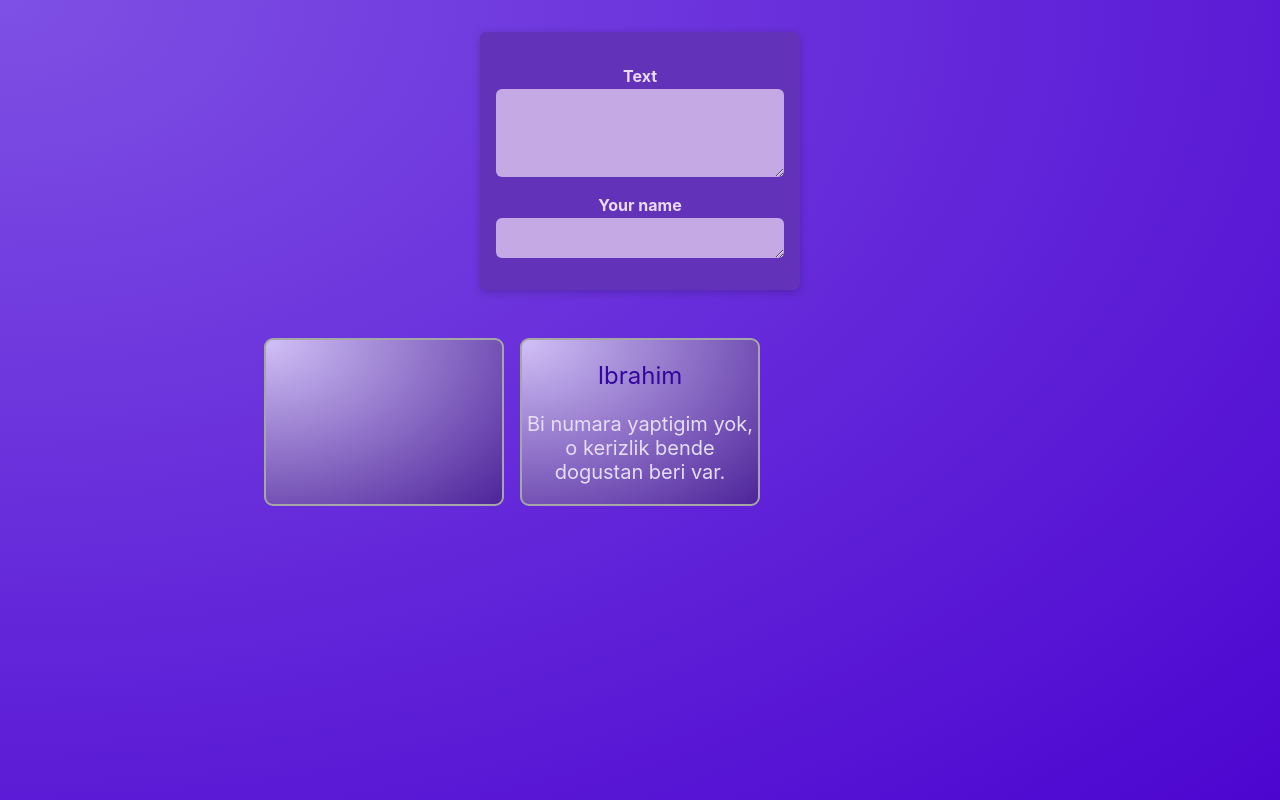
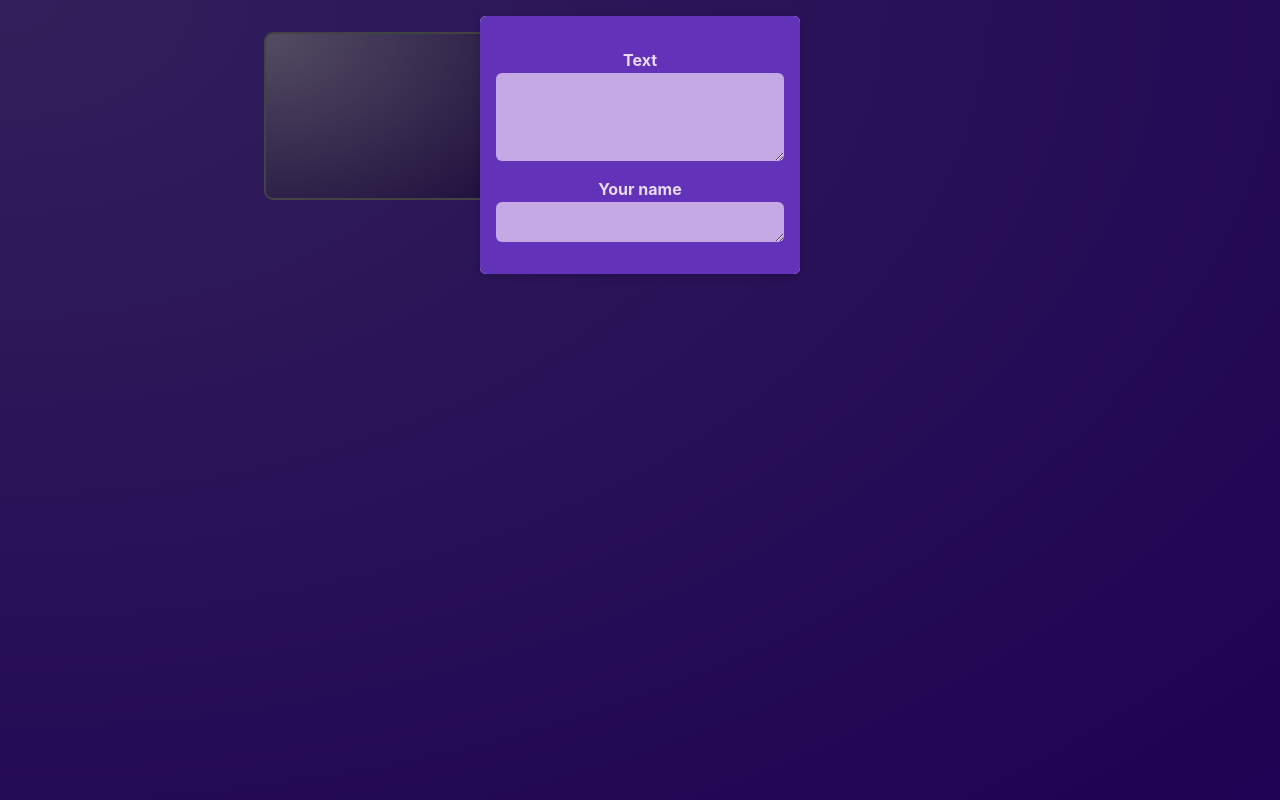
Before and after one commit to nsaimk/snapshot, a React (Create React App) app: page / in a window 1280 px wide. Built offline with nearby package versions, Linux system fonts and the light colour scheme.

Commit message:
modal comp, children is a reserved word, commnet line 25 in List comp

```diff
--- a/src/components/list/List.jsx
+++ b/src/components/list/List.jsx
@@ -2,22 +2,39 @@ import Post from "../post/Post"
 import style from "./List.module.css"
 import NewPost from "../newpost/NewPost"
 import { useState } from "react"
+import Modal from "../modal/Modal"
 
 const List = () => {
 
     const [bodyValue, setBodyValue] = useState('')
     const [textValue, setTextValue] = useState('')
+    const [isModalVisible, setIsModalVisible] = useState(true)
 
     const handleBody = (event) => {
         setBodyValue(event.target.value)
     }
     const handleText = (event) => {
         setTextValue(event.target.value)
+
+    }
+
+    const hideModalHandler = () => {
+        setIsModalVisible(false)
+    }
+
+    // this is a better practise than ternay code inside the return
+    let modalContent;
+    if(isModalVisible){
+        modalContent = (
+            <Modal onClose={hideModalHandler}>
+                <NewPost onBodyChange={handleBody} onTextChange={handleText} />
+            </Modal>
+        )
     }
 
     return (
         <>
-            <NewPost onBodyChange={handleBody} onTextChange={handleText}/>
+            {modalContent}
             <ul className={style.post}>
                 <Post name={bodyValue} body={textValue} />
                 <Post name='Ibrahim' body='Bi numara yaptigim yok, o kerizlik bende dogustan beri var.' />
--- /dev/null
+++ b/src/components/modal/Modal.jsx
@@ -0,0 +1,12 @@
+import style from "./Modal.module.css"
+
+const Modal = ({children, onClose}) => {
+    return(
+        <>
+        <div className={style.backdrop} onClick={onClose}/>
+        <dialog open={true} className={style.modal}>{children}</dialog>
+        </>
+    )
+}
+
+export default Modal;
--- /dev/null
+++ b/src/components/modal/Modal.module.css
@@ -0,0 +1,18 @@
+.backdrop {
+  position: fixed;
+  top: 0;
+  left: 0;
+  width: 100%;
+  height: 100vh;
+  background-color: rgba(0, 0, 0, 0.6);
+  z-index: 1;
+}
+
+.modal {
+  border: none;
+  border-radius: 6px;
+  box-shadow: 0 2px 8px rgba(0, 0, 0, 0.2);
+  padding: 0;
+  overflow: hidden;
+  z-index: 1;
+}
--- a/src/components/newpost/NewPost.module.css
+++ b/src/components/newpost/NewPost.module.css
@@ -2,9 +2,6 @@
   background-color: #6233b9;
   padding: 1rem;
   width: 20rem;
-  margin: 2rem auto;
-  border-radius: 6px;
-  box-shadow: 0 2px 8px rgba(0, 0, 0, 0.2);
 }
 
 .form label {
```
